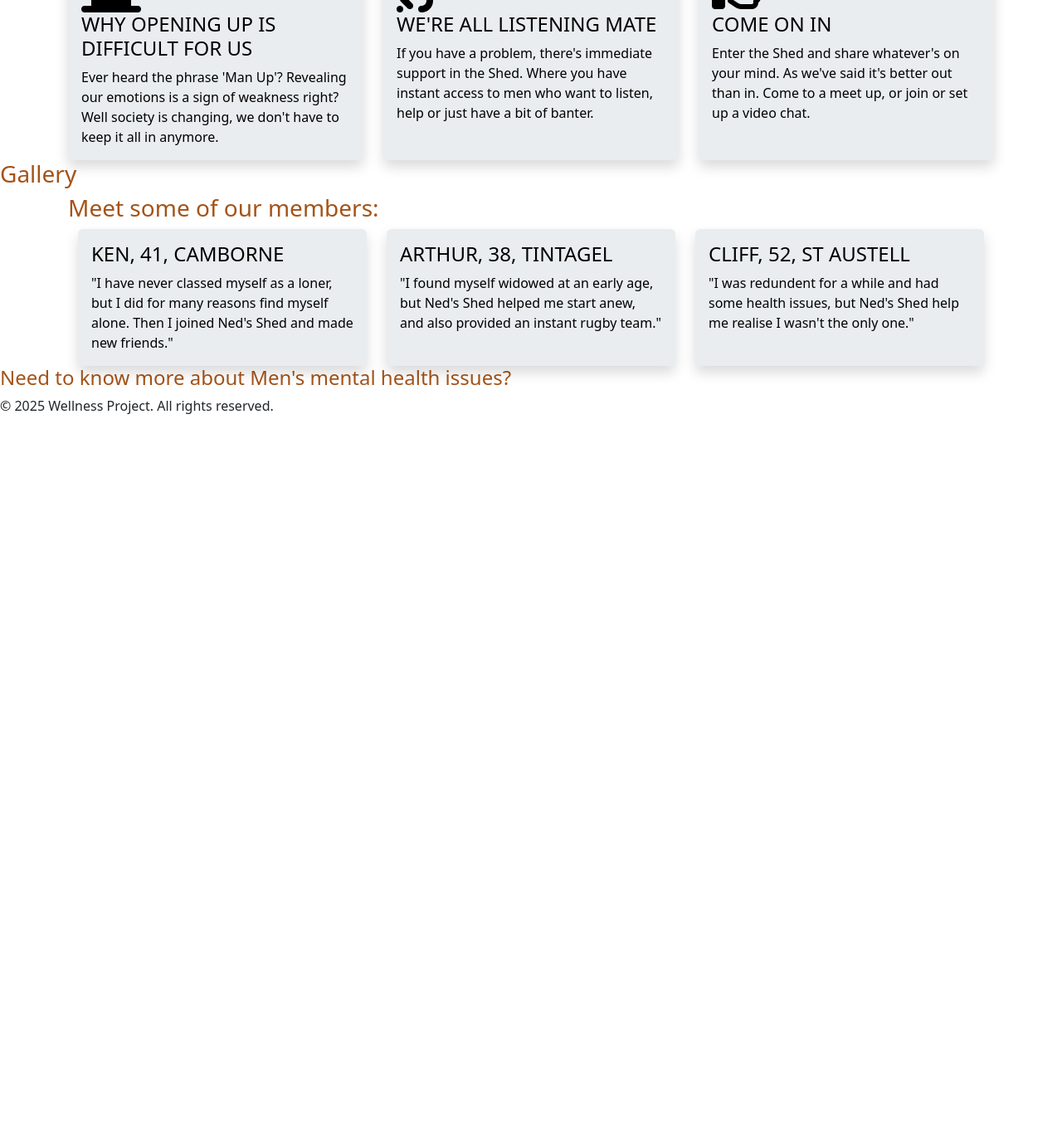
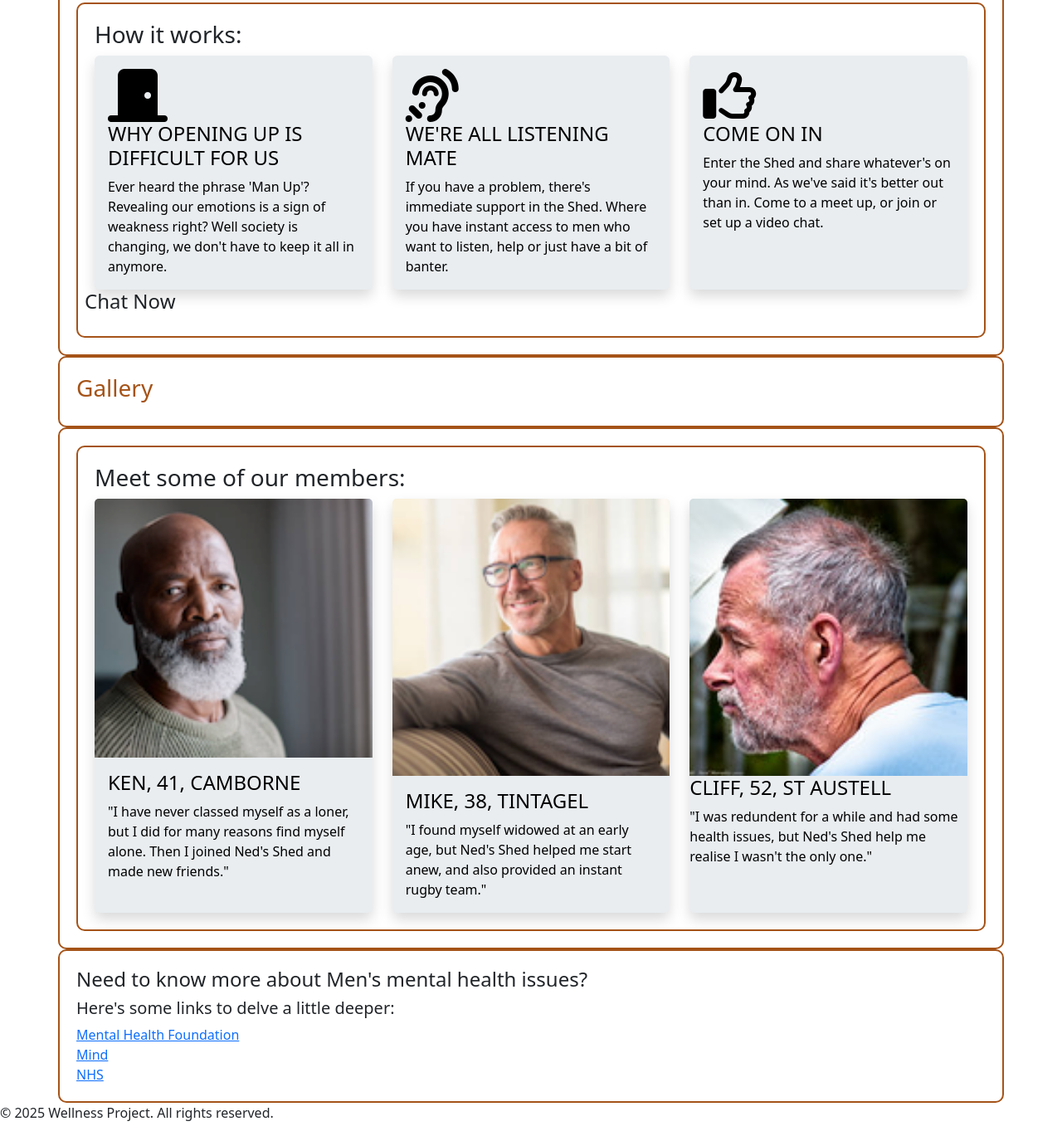
Before and after one commit to benwade37/Wellness-Project-Neds-Shed, a plain HTML site: page index.html in a window 1280 px wide. Shown: the part 641-2010 px from the top of the page at 83% size. Before the commit the page ends 1158 px from the top, so only its background shows below. Drawn offline with nearby package versions, Linux system fonts and the light colour scheme; a web font is replaced by a local one.

Commit message:
many changes to structure

```diff
--- a/assets/css/style.css
+++ b/assets/css/style.css
@@ -34,6 +34,14 @@
     color: #fff;
 }
 
+/*container*/
+.container {
+    border: 2px solid #A55318;
+    border-color: #A55318;
+    padding: 20px;
+    border-radius: 10px;
+}
+
 /*cards*/
 
 .card {
--- a/index.html
+++ b/index.html
@@ -52,7 +52,7 @@
                         <a class="nav-link" href="#">More info</a>
                     </li>
                     <li class="nav-item">
-                        <a class="nav-link" href="#">Contact</a>
+                        <a class="nav-link" href="#">Join Us</a>
                     </li>
                     <li class="nav-item">
                         <a class="nav-link" href="find-a-shed.html"><button-type="button">Find a shed</a></button>
@@ -75,7 +75,7 @@
     </header>
 
     <main>
-        <section id="definition padding-80px">
+        <section>
             <div class="container mx-auto section">
                 <div class="row">
                     <div class="col-md-12 text-center">
@@ -93,18 +93,20 @@
                     </div>
                 </div>
             </div>
-
+        </section>
         <section>
-
-                <h3 id="howz">How it works:</h3>
             <div class="container">
+                <div class="container">
+                    <h3>How it works:</h3>
                     <div class="row">
                         <div class="col-md-4">
                             <div class="card h-100 card shadow">
                                 <div class="card-body">
                                     <i class="fa-solid fa-door-closed fa-4x" alt="closed door"></i>
                                     <h4 class="card-title text-uppercase">WHY OPENING UP IS DIFFICULT FOR US</h4>
-                                            <p class="card-text">Ever heard the phrase 'Man Up'? Revealing our emotions is a sign of weakness right? Well society is changing, we don't have to keep it all in anymore.</p>
+                                    <p class="card-text">Ever heard the phrase 'Man Up'? Revealing our emotions is a
+                                        sign of weakness right? Well society is changing, we don't have to keep it all
+                                        in anymore.</p>
                                 </div>
                             </div>
                         </div>
@@ -137,44 +139,61 @@
                                        </div>
                             </div>
                         </div>
+                            <a class="nav-link" href="find-a-shed.html"><button-type="button"><h4>Chat Now</h4></a></button>
         </section>
         <section>
-<h3 id="howz">Gallery</h3>
-                        <div class="container">
-                            <div class="row">
-
-                    <section>
-<h3 id="howz">Meet some of our members:</h3>
 
             <div class="container">
                 <div class="row">
+                    <h3 id="howz">Gallery</h3>
+                </div>
+            </div>
+            </section>
+            <section>
+                 <div class="container">
+                    <div class="container">
+                        <h3>Meet some of our members:</h3>
+                        <div class="row">
                             <div class="col-md-4">
                         <div class="card h-100 card shadow">
+                            <img src="assets/images/Kencopy.png" class="card-img-top" alt="Ken">
                             <div class="card-body">
                                 <h4 class="card-title text-uppercase">Ken, 41, Camborne</h4>
-                                            <p class="card-text">"I have never classed myself as a loner, but I did for many reasons find myself alone. Then I joined Ned's Shed and made new friends."</p>
+                                <p class="card-text">"I have never classed myself as a loner, but I did for many reasons
+                                    find myself alone. Then I joined Ned's Shed and made new friends."</p>
                             </div>
                         </div>
                     </div>
                     <div class="col-md-4">
                         <div class="card h-100 card shadow">
+                            <img src="assets/images/Mike3.png" class="card-img-top" alt="Mike">
                             <div class="card-body">
-                                                        <h4 class="card-title text-uppercase">Arthur, 38, Tintagel</h4>
-                                                        <p class="card-text">"I found myself widowed at an early age, but Ned's Shed helped me start anew, and also provided an instant rugby team."</p>
+                                <h4 class="card-title text-uppercase">Mike, 38, Tintagel</h4>
+                                <p class="card-text">"I found myself widowed at an early age, but Ned's Shed helped me
+                                    start anew, and also provided an instant rugby team."</p>
                             </div>
                         </div>
                     </div>
                     <div class="col-md-4">
                         <div class="card h-100 card shadow">
-                                                                        <div class="card-body">
+                            <img src="assets/images/CornishCliff3.png" class="card-img-top" alt="Cliff">
+
                             <h4 class="card-title text-uppercase">Cliff, 52, St Austell</h4>
-                                                                            <p class="card-text">"I was redundent for a while and had some health issues, but Ned's Shed help me realise I wasn't the only one."</p>
+                            <p class="card-text">"I was redundent for a while and had some health issues, but Ned's Shed
+                                help me realise I wasn't the only one."</p>
             </section>
 
         </section>
         <section>
             <section>
-                            <h4 id="howz">Need to know more about Men's mental health issues?</h4>
+                <div class="container">
+                    <div class="row">
+                <h4>Need to know more about Men's mental health issues?</h4>
+                <h5>Here's some links to delve a little deeper:</h5>
+                <a href="https://www.mentalhealth.org.uk/explore-mental-health/a-z-topics/men-and-mental-health">Mental Health Foundation</a>
+                <a href="https://www.mind.org.uk/about-us/our-policy-work/reports-and-guides/get-it-off-your-chest-a-report-on-men-s-mental-health/">Mind</a>
+                <a href="https://www.nhs.uk/mental-health/">NHS</a>
+                </div>
             </section>
 
     </main>
```
Also changed, not shown: find-a-shed.html (+1 -1 lines), assets/images/CornishCliff3.png (added), assets/images/CornishMike3.png (added), assets/images/Ken.png (added), assets/images/Kencopy.png (added), assets/images/Mike3.png (added). Lines whose indentation alone changed are shown as unchanged.
